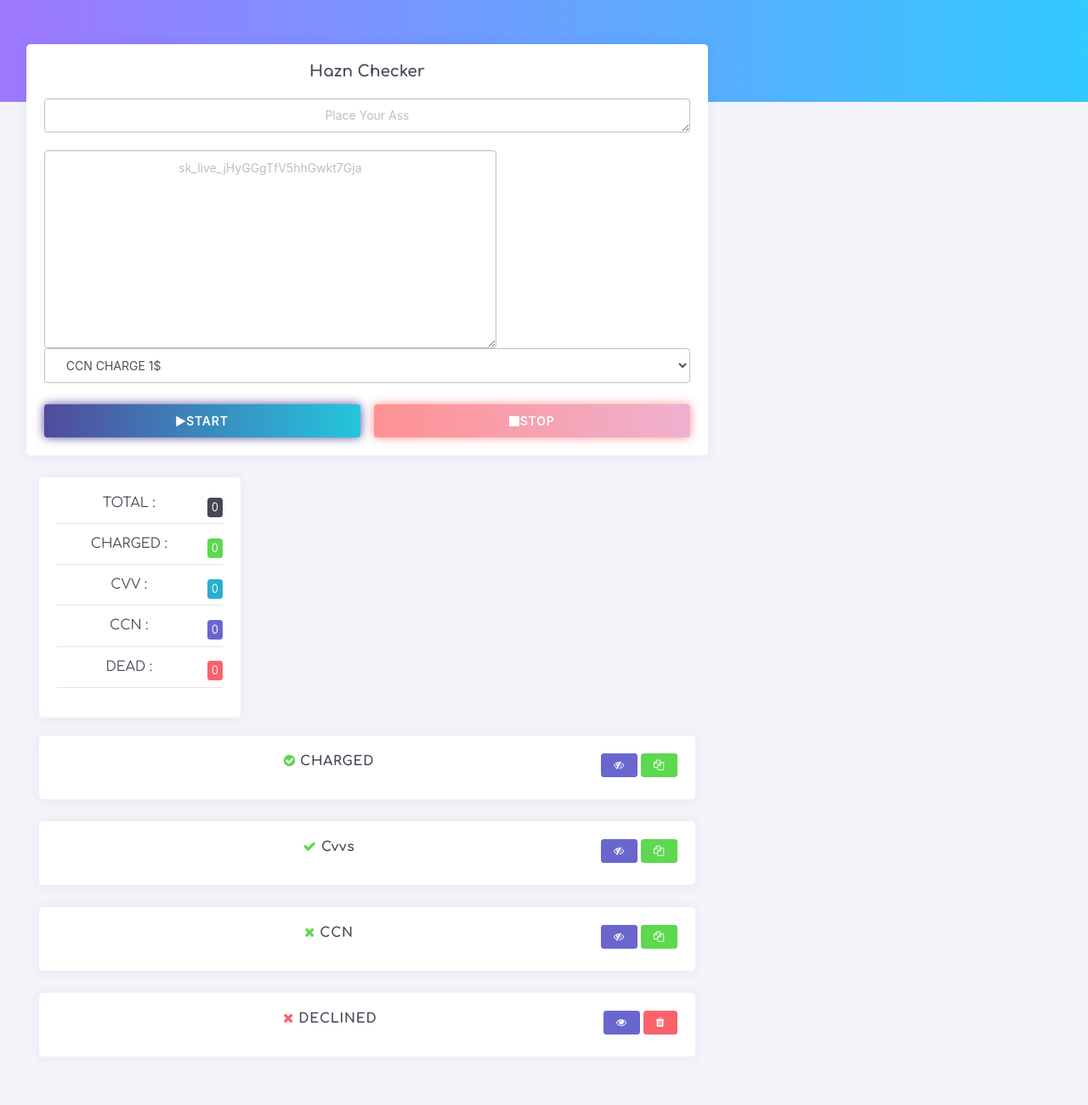
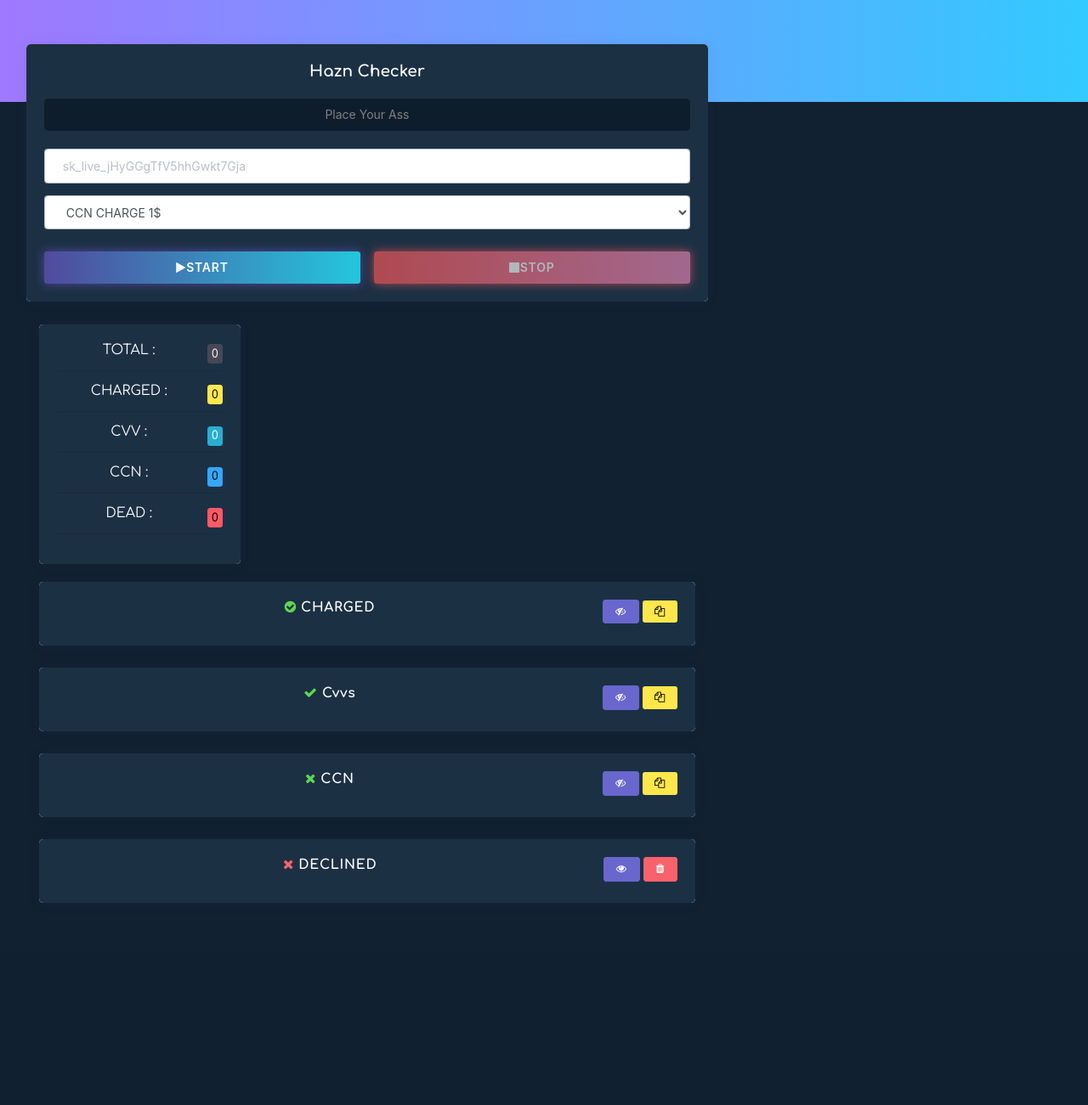
Before and after one commit to itzYoungHazn/Chk, a PHP site: page / in a window 1280 px wide. Shown: the whole page at 85% size. After the commit the page ends 1063 px from the top, so only its background shows below. Run offline with PHP 8.4, Linux system fonts and the light colour scheme; some libraries are stand-ins or nearby versions; some web fonts are replaced.

Commit message:
Update index.php

```diff
--- a/index.php
+++ b/index.php
@@ -13,6 +13,130 @@
     <link rel="stylesheet" type="text/css" href="theme-assets/css/core/colors/palette-gradient.css">
     	 <script src="https://cdn.jsdelivr.net/npm/sweetalert2@9"></script>
   </head>
+	<body class="vertical-layout" style="background-color:#112132;" data-color="bg-gradient-x-purple-blue">
+  <style>
+		h5,h4{
+			color:white;
+		}
+		.text-center{
+			background-color:#0e1d2c;
+			border:1px solid #525252;
+			border-radius:5px;
+		}
+		textarea{
+			color:white;
+			resize: none;
+		}
+
+		.text-center::placeholder{
+			color:grey;
+		}
+		.text-center:focus{
+			background-color:#0e1d2c;
+		}
+
+		textarea::-webkit-scrollbar {
+  			width: 5px;
+ 			background-color: #112132;
+		}
+
+		textarea::-webkit-scrollbar-thumb {
+ 			border-radius: 10px;
+  			background-color: #2e4964;
+		}
+		.lista_reprovadass{
+			color:#747474;
+		}
+		.card-body{
+			background-color: #1c3044;
+			border-radius:5px;
+		}
+		.text-center{
+			border:none;
+		}
+		.badge-success,.btn-success{
+			background-color: #ffe74c;
+			color:black	;
+			border:none;
+		}
+		.btn-success:hover{
+			background-color: #c9b63c;
+			border:none;
+			color:black;
+			shadow:hidden;
+		}
+		.aprovadas{
+			background-color: #35a7ff;
+			color:black	;
+		}
+		.badge-danger{
+			background-color: #ff5964;
+			color:black	;
+		}
+		.html body .content .content-wrapper{
+			background-color:#112132;
+		}
+
+		.btn-bg-gradient {
+  			background-image: linear-gradient(to right, #FF8008 0%, #FFC837  51%, #FF8008  100%);
+   			 margin: 5px;
+			 width:49%;
+    		padding: 12px 40px;
+    		text-align: center;
+    		text-transform: uppercase;
+    		transition: 0.5s;
+    		background-size: 200% auto;
+    		color: white;
+    		box-shadow: 0 0 20px #eee;
+    		border-radius: 5px;
+    		display: block;
+			-webkit-box-shadow: 0 0 0 0 #514a9d;
+  		}
+
+  		.btn-bg-gradient:hover {
+   			background-position: right center; /* change the direction of the change here */
+    		color: #fff;
+    		text-decoration: none;
+  		}
+
+		  .btn-bg-gradient-x {
+			background-image: linear-gradient(to right, #ee0979 0%, #ff6a00  51%, #ee0979  100%);
+            margin: 5px;
+            padding: 12px 45px;
+
+            text-align: center;
+            text-transform: uppercase;
+            transition: 0.5s;
+            background-size: 200% auto;
+            color: white;
+            box-shadow: 0 0 20px #eee;
+            border-radius: 5px;
+            display: block;
+			-webkit-box-shadow: 0 0 0 0 #514a9d;
+  		}
+
+  		.btn-bg-gradient-x:hover {
+			background-position: right center; /* change the direction of the change here */
+            color: #fff;
+            text-decoration: none;
+  		}
+
+		  .statusbar{
+			height:320px;
+			padding-top:50px;
+		  }
+		  .hr-statusbar{
+			border:none;
+			height:1px;
+			background-color:#3c5c7c;
+		  }
+
+		  option {
+    /* Whatever color  you want */
+    background-color: #112132;
+	color: white;
+	}
+  </style>
   <body class="vertical-layout" data-color="bg-gradient-x-purple-blue">
     <div class="app-content content">
       <div class="content-wrapper">
@@ -27,7 +151,9 @@
 					<h4 class="mb-2"><strong>Hazn Checker </strong></h4>
 
 					<textarea rows="1" class="form-control text-center form-checker mb-2" placeholder="Place Your Ass"></textarea>
-					<textarea rows="12" class="form-control text-center" style="width: 70%; float: middle ;"  id="sec" placeholder="sk_live_jHyGGgTfV5hhGwkt7Gja"></textarea>
+					<div class="input-group mb-1">
+					<input type="text" class="form-control" id="sec" placeholder="sk_live_jHyGGgTfV5hhGwkt7Gja"></input>
+					</div>
 					          <select name="gate" id="gate" class="form-control" style="margin-bottom: 5px;"
     <option </option>
 
```
